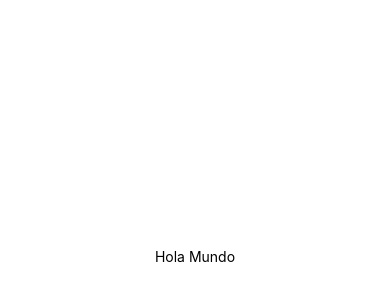
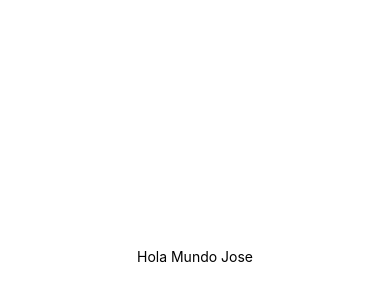
Before and after one commit to josebeap/actualizArte, a React Native app: screen / in a window 390 px wide. Shown: the part 166-466 px from the top of the page. Built offline with nearby package versions, Linux system fonts and the light colour scheme.

Commit message:
Hola Mundo Jose

```diff
--- a/App.js
+++ b/App.js
@@ -4,7 +4,7 @@ import { StyleSheet, Text, View } from "react-native";
 export default function App() {
   return (
     <View style={styles.container}>
-      <Text>Hola Mundo</Text>
+      <Text>Hola Mundo Jose</Text>
       <StatusBar style='auto' />
     </View>
   );
```
